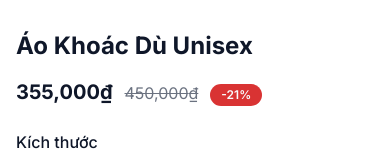
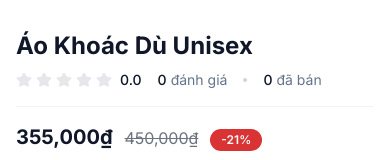
Before and after one commit to minhluquang/yame-clone-shop-vietnam, a React (Vite) app: page /san-pham/ao-khoac-du-unisex in a window 390 px wide. Shown: the part 560-720 px from the top of the page. Built offline with nearby package versions, Linux system fonts and the light colour scheme.

Commit message:
Add product summary section
Add product summary to the product detail page, including average rating, total reviews, and total sales. The summary is displayed horizontally below the product name and is responsive.

```diff
--- a/src/pages/ProductDetailPage.tsx
+++ b/src/pages/ProductDetailPage.tsx
@@ -8,7 +8,7 @@ import { Button } from "@/components/ui/button";
 import { ProductGrid } from "@/components/products/ProductGrid";
 import { ProductReviews } from "@/components/products/ProductReviews";
 import { Tabs, TabsContent, TabsList, TabsTrigger } from "@/components/ui/tabs";
-import { MinusIcon, PlusIcon, ShoppingCart } from "lucide-react";
+import { MinusIcon, PlusIcon, ShoppingCart, StarIcon } from "lucide-react";
 import { useToast } from "@/components/ui/use-toast";
 import { getProductReviews } from "@/data/mockReviews";
 
@@ -103,6 +103,41 @@ const ProductDetailPage = () => {
           {/* Product info */}
           <div>
             <h1 className="text-2xl font-bold mb-2">{product.name}</h1>
+
+            {/* Product Summary */}
+            {reviewData && (
+              <div className="flex flex-wrap items-center gap-4 mb-4 pb-4 border-b border-gray-100">
+                <div className="flex items-center gap-2">
+                  <div className="flex items-center gap-1">
+                    {[1, 2, 3, 4, 5].map((star) => (
+                      <StarIcon
+                        key={star}
+                        className={`w-4 h-4 ${
+                          star <= Math.round(reviewData.averageRating)
+                            ? "fill-yellow-400 text-yellow-400"
+                            : "fill-gray-200 text-gray-200"
+                        }`}
+                      />
+                    ))}
+                  </div>
+                  <span className="font-medium text-sm">
+                    {reviewData.averageRating.toFixed(1)}
+                  </span>
+                </div>
+
+                <div className="flex items-center gap-4 text-sm text-muted-foreground">
+                  <span className="flex items-center gap-1">
+                    <span className="font-medium text-foreground">{reviewData.totalReviews}</span>
+                    đánh giá
+                  </span>
+                  <span className="w-1 h-1 bg-gray-300 rounded-full"></span>
+                  <span className="flex items-center gap-1">
+                    <span className="font-medium text-foreground">{reviewData.totalSales}</span>
+                    đã bán
+                  </span>
+                </div>
+              </div>
+            )}
 
             <div className="flex items-baseline gap-3 mt-4">
               <span className="text-xl font-bold">{product.price.toLocaleString()}₫</span>
```
